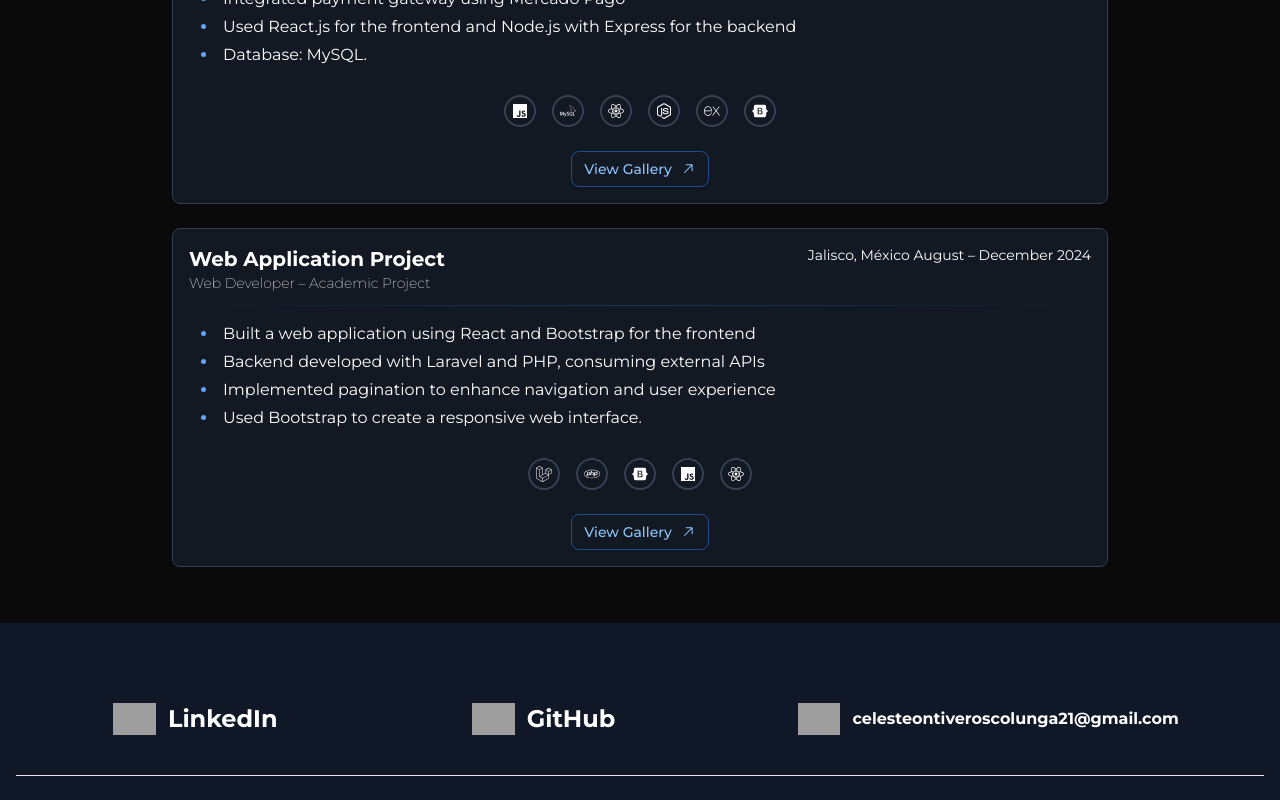
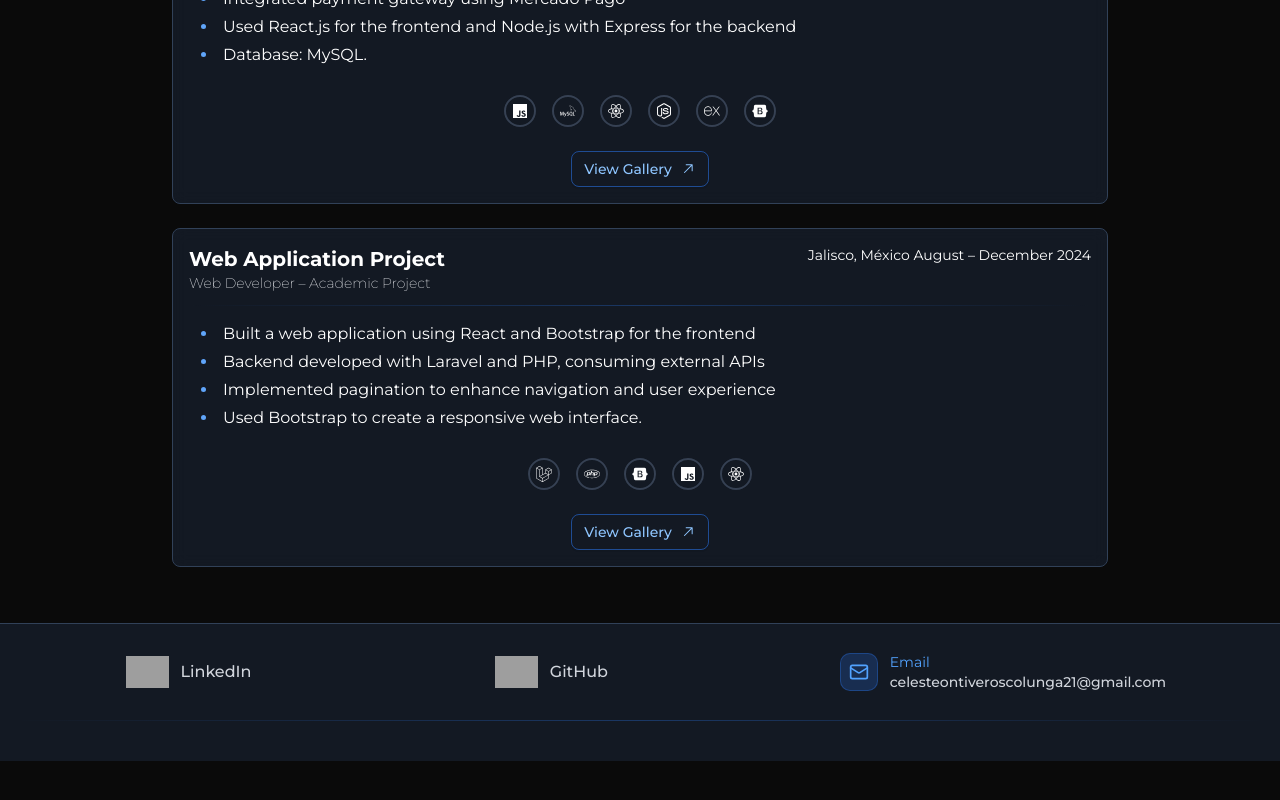
Before and after one commit to CelesteOC21/portfolio, a Next.js app: page / in a window 1280 px wide. Shown: the part 1573-2373 px from the top of the page. After the commit the page ends 2334 px from the top, so only its background shows below. Built offline with nearby package versions, Linux system fonts and the light colour scheme; grey boxes are pictures that could not be loaded.

Commit message:
Footer changed, icons and titles added

```diff
--- a/app/(home)/components/footer.jsx
+++ b/app/(home)/components/footer.jsx
@@ -1,49 +1,52 @@
+import { Mail } from "lucide-react";
+
 export default function Footer() {
   return (
-    <div>
-      <footer className="bg-gray-900 mt-10" id="contactAndStudies">
-        <div className="w-full max-w-screen-xl mx-auto p-4 md:py-8 ">
-          <div className="sm:flex sm:items-center sm:justify-around mt-10">
+    <footer
+      className="w-full bg-slate-800/50 border-t border-slate-700 mt-10"
+      id="contact"
+    >
+      <div className="max-w-screen-xl mx-auto px-4 py-6">
+        <div className="flex flex-col sm:flex-row sm:items-center sm:justify-around gap-6">
           <a
             href="https://www.linkedin.com/in/celeste-oc"
-              className=" hover:bg-white/5 hover:text-white py-2 px-3 rounded-md  flex items-center mb-4 sm:mb-0 space-x-3 rtl:space-x-reverse"
+            className="hover:bg-white/5 py-2 px-3 rounded-md flex items-center gap-3"
           >
             <img
               src="https://images.seeklogo.com/logo-png/39/2/linkedin-new-2020-logo-png_seeklogo-393964.png"
               className="h-8"
+              alt="LinkedIn"
             />
-              <span className="self-center text-2xl font-semibold whitespace-nowrap dark:text-white">
-                LinkedIn
-              </span>
+            <span className="text-md font-medium text-gray-300">LinkedIn</span>
           </a>
 
           <a
             href="https://github.com/CelesteOC21?tab=repositories"
-              className="hover:bg-white/5 hover:text-white py-2 px-3 rounded-md flex items-center mb-4 sm:mb-0 space-x-3 rtl:space-x-reverse"
+            className="hover:bg-white/5 py-2 px-3 rounded-md flex items-center gap-3"
           >
             <img
               src="https://icones.pro/wp-content/uploads/2021/06/icone-github-noir.png"
               className="h-8"
+              alt="GitHub"
             />
-              <span className="self-center text-2xl font-semibold whitespace-nowrap dark:text-white">
-                GitHub
-              </span>
+            <span className="text-md font-medium text-gray-300">GitHub</span>
           </a>
 
-            <a className="flex items-center mb-4 sm:mb-0 space-x-3 rtl:space-x-reverse">
-              <img
-                src="https://static.vecteezy.com/system/resources/thumbnails/014/440/980/small_2x/email-message-icon-design-in-blue-circle-png.png"
-                className="h-8"
-                alt="Flowbite Logo"
-              />
-              <p className="font-semibold self-center font-mendium whitespace-nowrap text-white">
+          <div className="flex items-center gap-3">
+            <div className="p-2 bg-blue-500/20 rounded-lg border border-blue-500/30">
+              <Mail className="h-5 w-5 text-blue-400" />
+            </div>
+            <div>
+              <p className="text-sm text-blue-400">Email</p>
+              <p className="text-gray-300 text-sm font-medium">
                 celesteontiveroscolunga21@gmail.com
               </p>
-            </a>
             </div>
-          <hr className="my-6 border-gray-200 sm:mx-auto dark:border-gray-700 lg:my-8" />
+          </div>
+        </div>
+
+        <div className="mt-6 mb-4 h-px bg-gradient-to-r from-transparent via-blue-500/30 to-transparent" />
       </div>
     </footer>
-    </div>
   );
 }
--- a/app/(home)/components/header.jsx
+++ b/app/(home)/components/header.jsx
@@ -37,7 +37,7 @@ export default function Navbar() {
               Experience
             </Link>
             <Link
-              href="#contactAndStudies"
+              href="#contact"
               className="rounded-md px-5 py-2 text-md font-medium text-gray-300 dark:text-gray-300 hover:bg-white/5 hover:text-white"
             >
               Contact
--- a/package.json
+++ b/package.json
@@ -9,6 +9,7 @@
     "lint": "next lint"
   },
   "dependencies": {
+    "@gsap/react": "^2.1.2",
     "@radix-ui/react-dialog": "^1.1.15",
     "@radix-ui/react-slot": "^1.2.3",
     "@radix-ui/react-tooltip": "^1.2.8",
@@ -16,6 +17,7 @@
     "class-variance-authority": "^0.7.1",
     "clsx": "^2.1.1",
     "embla-carousel-react": "^8.6.0",
+    "gsap": "^3.13.0",
     "lucide-react": "^0.542.0",
     "next": "15.4.6",
     "react": "19.1.0",
```
Also changed, not shown: 1 other file (tests, documents, lock files or other folders). Lines whose indentation alone changed are shown as unchanged.
